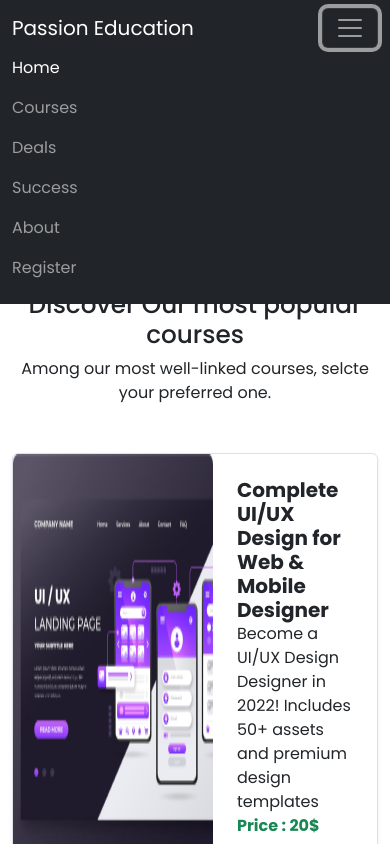
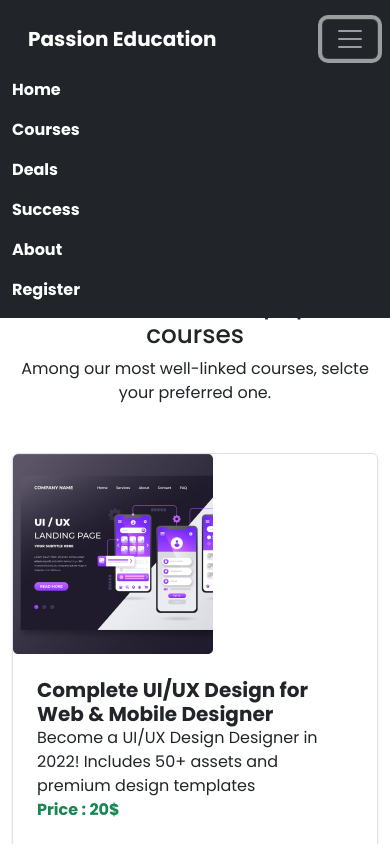
Before and after one commit to mithunaorko/passion-education, a plain HTML site: page index.html in a window 390 px wide. Both pictures are taken after a click on the button 350 px from the left and 28 px from the top of the page. Shown: the top 844 px of the page. Drawn offline with nearby package versions, Linux system fonts and the light colour scheme.

Commit message:
some modify

```diff
--- a/index.html
+++ b/index.html
@@ -21,34 +21,31 @@
   <body>
     <header class="container">
       <!-- Nav Start -->
-      <nav class="navbar nav-design navbar-expand-md bg-dark navbar-dark fixed-top">
-        <div class="container jus">
-          <a class="navbar-brand " href="#">
-            Passion Education
-          </a>
-          <button class="navbar-toggler" type="button" data-bs-toggle="collapse" data-bs-target="#navbarSupportedContent" aria-controls="navbarSupportedContent" aria-expanded="false" aria-label="Toggle navigation">
+    <nav class="navbar nav-design navbar-expand-lg bg-dark navbar-dark fixed-top">
+      <div class="container">
+        <a class="navbar-brand text-white fw-bolder p-3" href=""> Passion Education </a>
+        <!-- this button for collapse when we see the small screen that time show this button -->
+        <button
+          class="navbar-toggler"
+          type="button"
+          data-bs-toggle="collapse"
+          data-bs-target="#navbarCollapse"
+          aria-controls="navbarCollapse"
+          aria-expanded="false"
+          aria-label="Toggle navigation"
+        >
           <span class="navbar-toggler-icon"></span>
         </button>
-          <div class="collapse navbar-collapse" id="navbarSupportedContent">
-            <ul class="navbar-nav me-auto mb-2 mb-lg-0">
+        <div class="collapse navbar-collapse" id="navbarCollapse">
+          <ul class="navbar-nav ms-auto">
+            <li class="nav-item"><a class="nav-link text-white fw-bold" href="">Home</a></li>
+            <li class="nav-item"><a class="nav-link text-white fw-bold" href="">Courses</a></li>
+            <li class="nav-item"><a class="nav-link text-white fw-bold" href="">Deals</a></li>
             <li class="nav-item">
-                <a class="nav-link active" aria-current="page" href="#">Home</a>
+              <a class="nav-link text-white fw-bold" href="">Success</a>
             </li>
-              <li class="nav-item">
-                <a class="nav-link" href="#shoes">Courses</a>
-              </li>
-              <li class="nav-item">
-                <a class="nav-link" href="#bags">Deals</a>
-              </li>
-              <li class="nav-item">
-                <a class="nav-link" href="#subscribe">Success</a>
-              </li>
-              <li class="nav-item">
-                <a class="nav-link" href="#bags">About</a>
-              </li>
-              <li class="nav-item">
-                <a class="nav-link" href="#subscribe">Register</a>
-              </li>
+            <li class="nav-item"><a class="nav-link text-white fw-bold" href="">About</a></li>
+            <li class="nav-item"><a class="nav-link text-white fw-bold" href="">Register</a></li>
           </ul>
         </div>
       </div>
@@ -113,10 +110,10 @@
           <!-- Test -->
           <div class="row mb-2">
             <!-- single couses box -->
-            <div class="col-lg-6 col-md-6 col-sm-12 col-12">
-              <div class="row g-0 border rounded overflow-hidden flex-md-row mb-4 shadow-sm h-md-250 position-relative">
+            <div class="col-lg-6 col-md-12 col-sm-12 col-12">
+              <div class="row g-0 flex-column border rounded overflow-hidden flex-md-row mb-4 shadow-sm  position-relative">
                 <div class="col-auto">
-                  <img class="img-fluid h-100" src="images/course/course-1.png" alt="">
+                  <img class="img-fluid h-100 " src="images/course/course-1.png" alt="">
                 </div>
 
                 <div class="col p-4 d-flex flex-column position-static">
@@ -127,8 +124,8 @@
               </div>
             </div>
             <!-- single couses box -->
-            <div class="col-lg-6 col-md-6 col-sm-12 col-12">
-              <div class="row g-0 border rounded overflow-hidden flex-md-row mb-4 shadow-sm h-md-250 position-relative">
+            <div class="col-lg-6 col-md-12 col-sm-12 col-12">
+              <div class="row g-0 flex-column border rounded overflow-hidden flex-md-row mb-4 shadow-sm h-md-250 position-relative">
                 <div class="col-auto">
                   <img class="img-fluid h-100" src="images/course/course-2.png" alt="">
                 </div>
@@ -141,8 +138,8 @@
               </div>
             </div>
             <!-- single couses box -->
-            <div class="col-lg-6 col-md-6 col-sm-12 col-12">
-              <div class="row g-0 border rounded overflow-hidden flex-md-row mb-4 shadow-sm h-md-250 position-relative">
+            <div class="col-lg-6 col-md-12 col-sm-12 col-12">
+              <div class="row flex-column g-0 border rounded overflow-hidden flex-md-row mb-4 shadow-sm h-md-250 position-relative">
                 <div class="col-auto">
                   <img class="img-fluid h-100" src="images/course/course-3.png" alt="">
                 </div>
@@ -155,8 +152,8 @@
               </div>
             </div>
             <!-- single couses box -->
-            <div class="col-lg-6 col-md-6 col-sm-12 col-12">
-              <div class="row g-0 border rounded overflow-hidden flex-md-row mb-4 shadow-sm h-md-250 position-relative">
+            <div class="col-lg-6 col-md-12 col-sm-12 col-12">
+              <div class="row flex-column g-0 border rounded overflow-hidden flex-md-row mb-4 shadow-sm h-md-250 position-relative">
                 <div class="col-auto">
                   <img class="img-fluid h-100" src="images/course/course-4.png" alt="">
                 </div>
@@ -169,8 +166,8 @@
               </div>
             </div>
             <!-- single couses box -->
-            <div class="col-lg-6 col-md-6 col-sm-12 col-12">
-              <div class="row g-0 border rounded overflow-hidden flex-md-row mb-4 shadow-sm h-md-250 position-relative">
+            <div class="col-lg-6 col-md-12 col-sm-12 col-12">
+              <div class="row flex-column g-0 border rounded overflow-hidden flex-md-row mb-4 shadow-sm h-md-250 position-relative">
                 <div class="col-auto">
                   <img class="img-fluid h-100" src="images/course/course-5.png" alt="">
                 </div>
@@ -183,8 +180,8 @@
               </div>
             </div>
             <!-- single couses box -->
-            <div class="col-lg-6 col-md-6 col-sm-12 col-12">
-              <div class="row g-0 border rounded overflow-hidden flex-md-row mb-4 shadow-sm h-md-250 position-relative">
+            <div class="col-lg-6 col-md-12 col-sm-12 col-12">
+              <div class="flex-column row g-0 border rounded overflow-hidden flex-md-row mb-4 shadow-sm h-md-250 position-relative">
                 <div class="col-auto">
                   <img class="img-fluid h-100" src="images/course/course-6.png" alt="">
                 </div>
@@ -346,7 +343,7 @@
         </p>
         <p>Privacy Ploicy  |   Terms of use</p>
         <div>
-          <a class="" target="_blank" href=""><i class="fa-brands fa-square-facebook"></i></a>
+          <a target="_blank" href=""><i class="fa-brands fa-square-facebook"></i></a>
           <a target="_blank" href=""><i class="fa-brands fa-square-twitter "></i></a>
           <a target="_blank" href=""><i class="fa-brands fa-linkedin"></i></a>
           <a target="_blank" href=""><i class="fa-brands fa-square-google-plus"></i></a>
```
Lines whose indentation alone changed are shown as unchanged.
